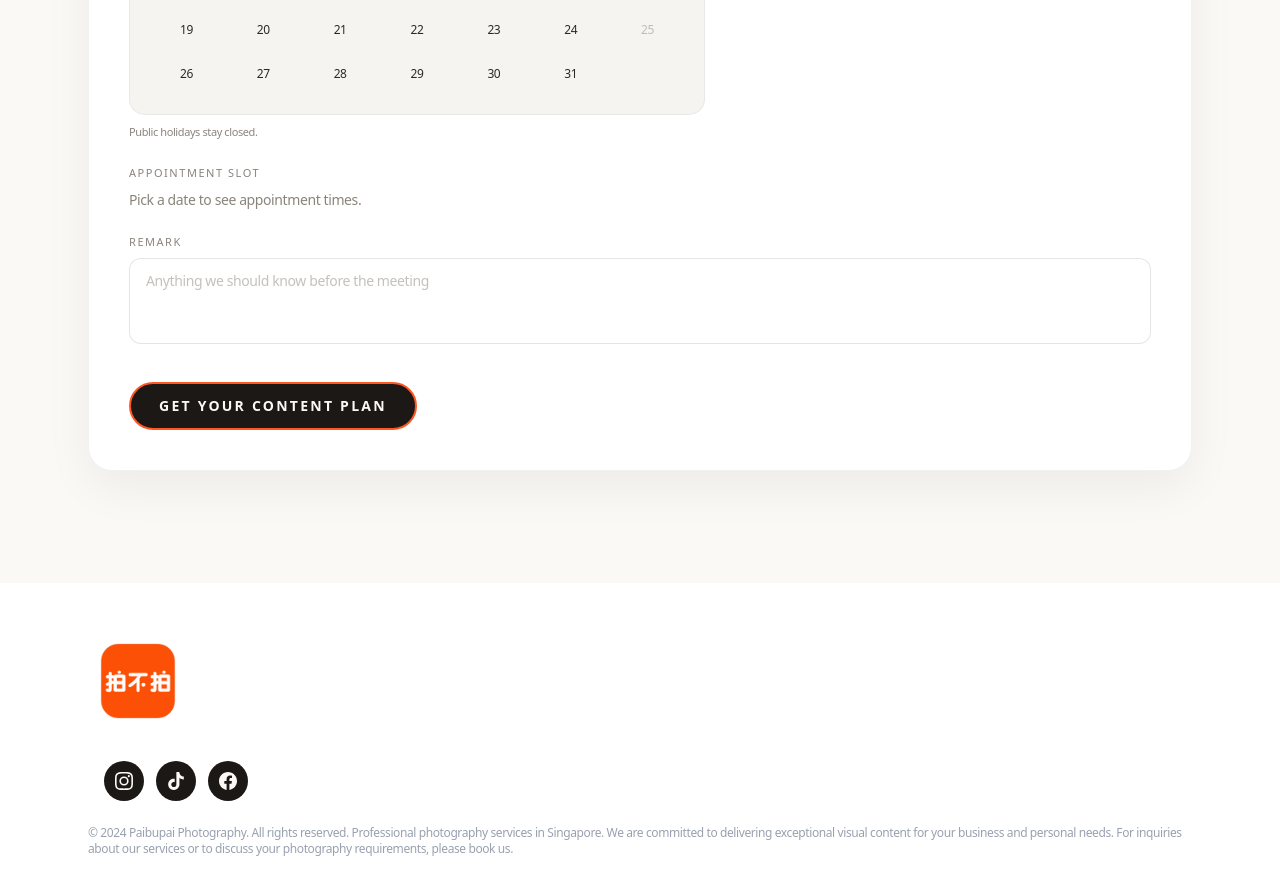
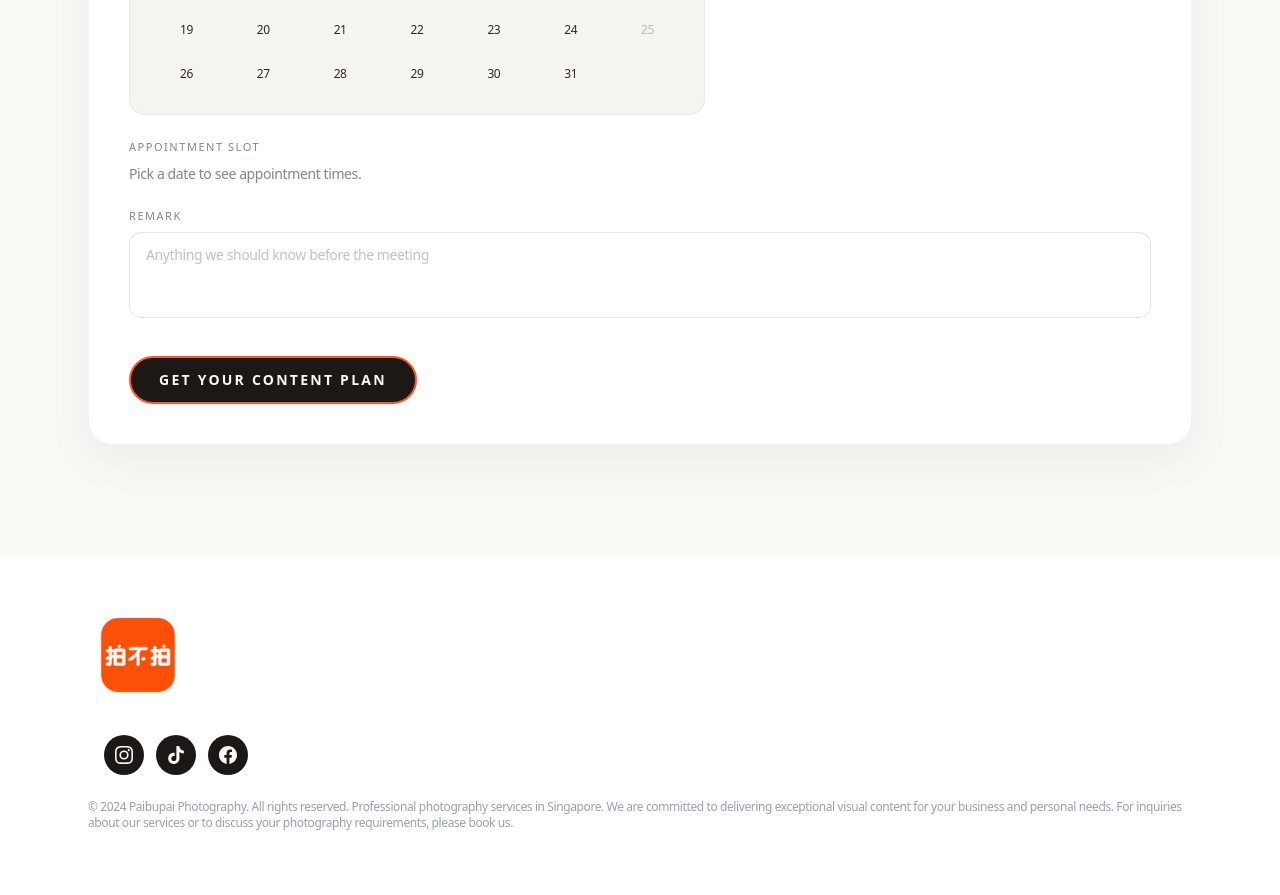
Before and after one commit to bean4896/paibupai, a Next.js app: page / in a window 1280 px wide. Shown: the part 7000-7895 px from the top of the page. Built offline with nearby package versions, Linux system fonts and the light colour scheme.

Commit message:
Remove the public-holiday note under the booking calendar.
Co-authored-by: Cursor <cursoragent@cursor.com>

```diff
--- a/components/booking/BookingForm.tsx
+++ b/components/booking/BookingForm.tsx
@@ -418,9 +418,6 @@ export default function BookingForm() {
             })}
           </div>
         </div>
-        <p className="mt-2 text-[11px] leading-relaxed text-muted">
-          Public holidays stay closed.
-        </p>
       </div>
 
       <div>
```
Also changed, not shown: 1 other file (tests, documents, lock files or other folders).
